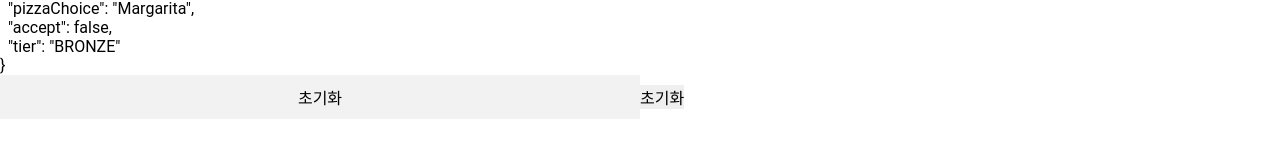
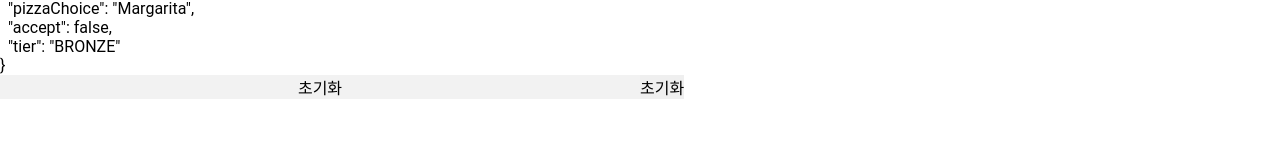
Before and after one commit to searchme86/Client-LOGIN-WITH-CUSTOM-REACT-HOOK-FORM-MODULES, a React (Create React App) app: page /test in a window 1280 px wide. Shown: the part 588-746 px from the top of the page. Built offline with nearby package versions, Linux system fonts and the light colour scheme.

Commit message:
💄 components style props

```diff
--- a/src/assets/styles/Button.style.ts
+++ b/src/assets/styles/Button.style.ts
@@ -6,12 +6,13 @@ export const ButtonWrapper = styled.div``;
 
 export const Button = styled.button<ButtonProps>`
   display: ${({ display }) => display};
-  width: ${({ width }) => `${width}`};
-  height: ${({ height }) => `${height}`};
+  width: ${({ width }) => width};
+  height: ${({ height }) => height};
   margin: ${({ margin }) => (margin ? margin : 0)};
   padding: ${({ padding }) => (padding ? padding : 0)};
   background-color: ${({ bgColor }) => bgColor};
   border-radius: ${({ borderRadius }) => borderRadius};
   color: ${({ fontColor }) => fontColor};
+  text-align: center;
   cursor: pointer;
 `;
--- a/src/components/CustomElements/UtilElements/FormErrorMessage.tsx
+++ b/src/components/CustomElements/UtilElements/FormErrorMessage.tsx
@@ -4,9 +4,10 @@ import styled from 'styled-components';
 
 const ErrorMsg = styled.p`
   font-size: 13px;
-  margin: 5px 0 0 5px;
+  margin: 5px 0 0 10px;
   color: #ff3333;
   font-weight: bold;
+  text-align: left;
 `;
 
 function FormErrorMessage({ name }: { name?: string }) {
--- a/src/components/CustomElements/UtilElements/ResetBtnElm.tsx
+++ b/src/components/CustomElements/UtilElements/ResetBtnElm.tsx
@@ -9,12 +9,18 @@ function ResetBtnElm<DefaultValue extends Record<string, any>>({
   btnTxt,
   bgColor,
   fontColor,
+  display,
+  padding,
+  margin,
 }: {
   values: DefaultValue;
   btnTxt: string;
   width?: string;
   bgColor?: string;
   fontColor?: string;
+  display?: string;
+  padding?: string;
+  margin?: string;
 }) {
   const {
     reset,
@@ -24,9 +30,12 @@ function ResetBtnElm<DefaultValue extends Record<string, any>>({
     <Button
       type="button"
       disabled={isSubmitting}
+      display={display}
       width={width}
       bgColor={bgColor}
       fontColor={fontColor}
+      padding={padding}
+      margin={margin}
       onClick={() => reset && reset(values)}
     >
       {btnTxt}
--- a/src/components/CustomElements/UtilElements/SubmitBtnElm.tsx
+++ b/src/components/CustomElements/UtilElements/SubmitBtnElm.tsx
@@ -4,15 +4,21 @@ import { useFormContext } from 'react-hook-form';
 import { Button } from '../../../assets/styles/Button.style';
 
 function SubmitBtnElm({
+  display,
   bgColor,
   width,
   btnTxt,
   fontColor,
+  padding,
+  margin,
 }: {
   btnTxt: string;
   bgColor?: string;
   width?: string;
   fontColor?: string;
+  display?: string;
+  padding?: string;
+  margin?: string;
 }) {
   const {
     formState: { isSubmitting },
@@ -20,11 +26,13 @@ function SubmitBtnElm({
   return (
     <Button
       type="submit"
+      display={display}
       disabled={isSubmitting}
       width={width}
-      padding="10px 0"
       bgColor={bgColor}
       fontColor={fontColor}
+      padding={padding}
+      margin={margin}
     >
       {btnTxt}
     </Button>
```
